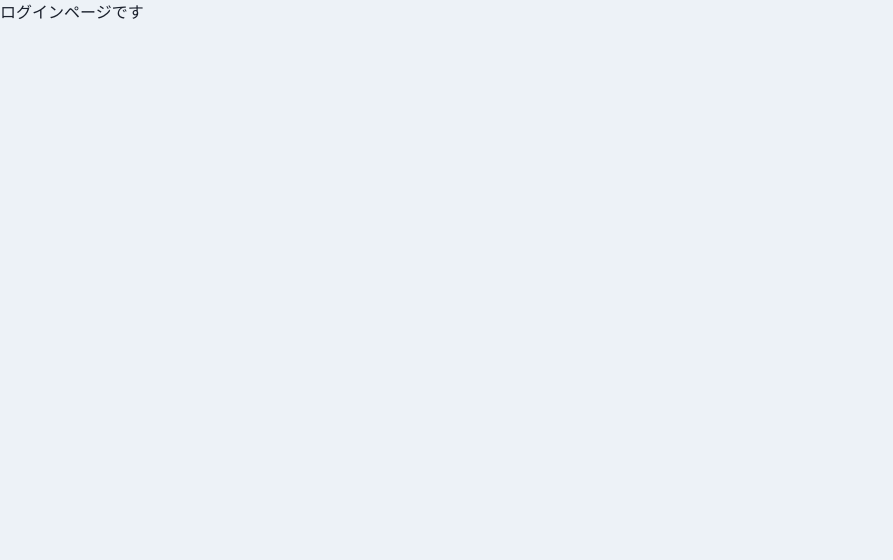
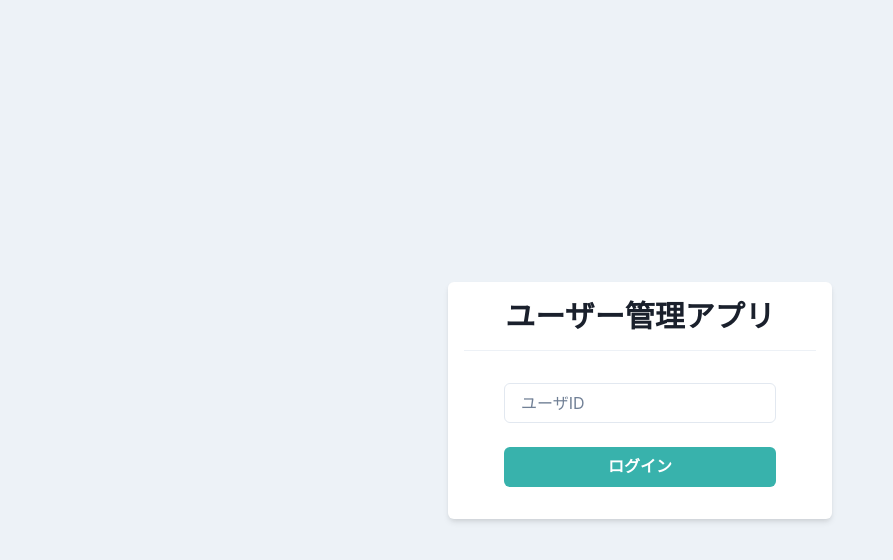
Before and after one commit to wsigma21/react-user-management-app, a React (Vite) app: page / in a window 1280 px wide. Shown: the top 560 px of the page, without its empty margins (0-893 px from the left). Built offline with nearby package versions, Linux system fonts and the light colour scheme.

Commit message:
feat: ログイン画面作成

```diff
--- a/src/components/pages/Login.tsx
+++ b/src/components/pages/Login.tsx
@@ -1,5 +1,17 @@
 import { FC, memo } from "react";
+import { Box, Button, Divider, Flex, Heading, Input, Stack } from "@chakra-ui/react";
 
 export const Login: FC = memo(() => {
-  return <p>ログインページです</p>;
+  return (
+    <Flex align="center" justify="center" height="100vh">
+      <Box bg="white" w="sm" p={4} borderRadius="md" shadow="md">
+        <Heading as="h1" size="lg" textAlign="center">ユーザー管理アプリ</Heading>
+        <Divider my={4} />
+        <Stack spacing={6} py={4} px={10}>
+          <Input placeholder="ユーザID" />
+          <Button bg="teal.400" color="white" _hover={{ opacity: 0.8 }}>ログイン</Button>
+        </Stack>
+      </Box>
+    </Flex>
+  );
 })
```
